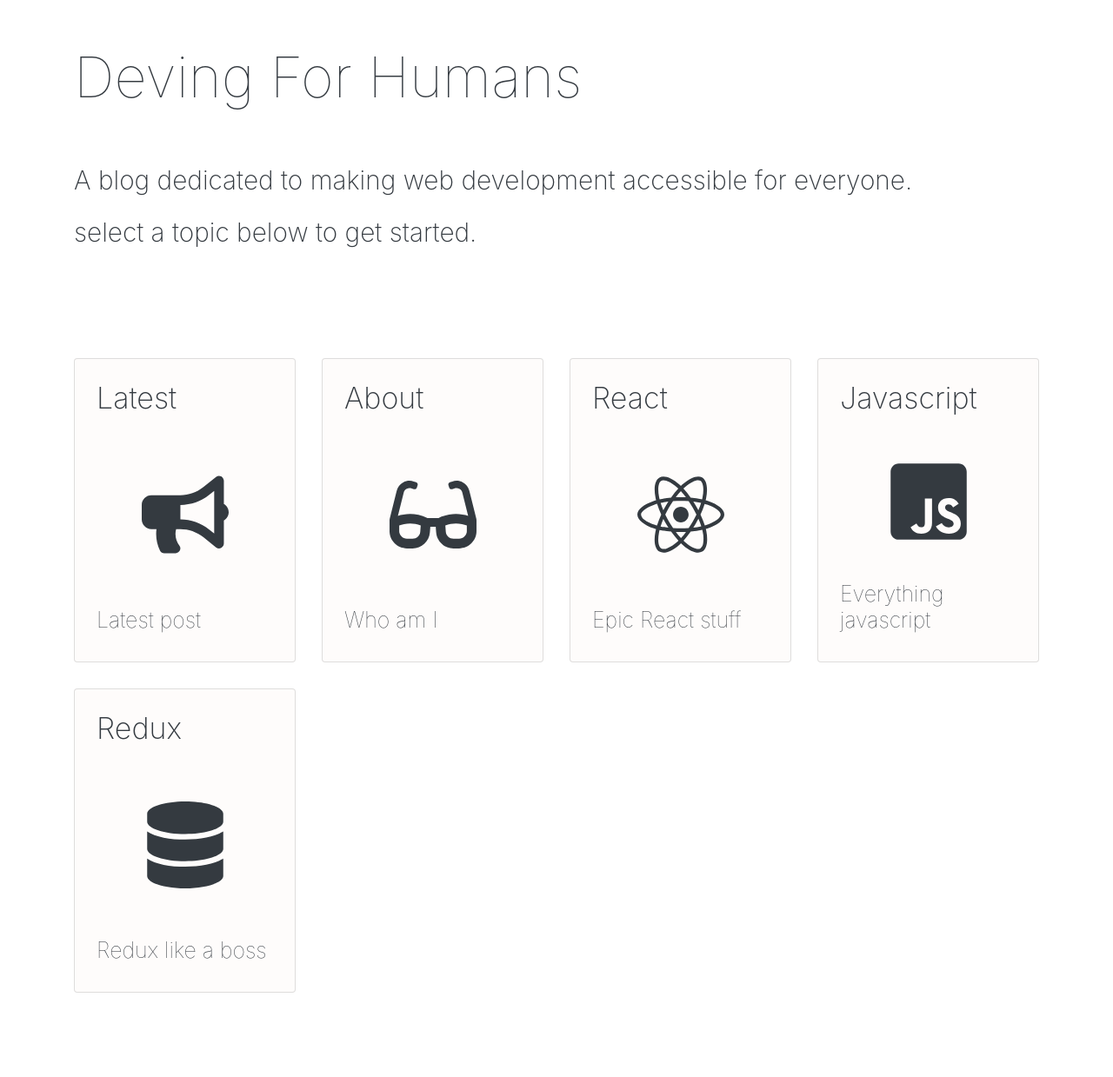
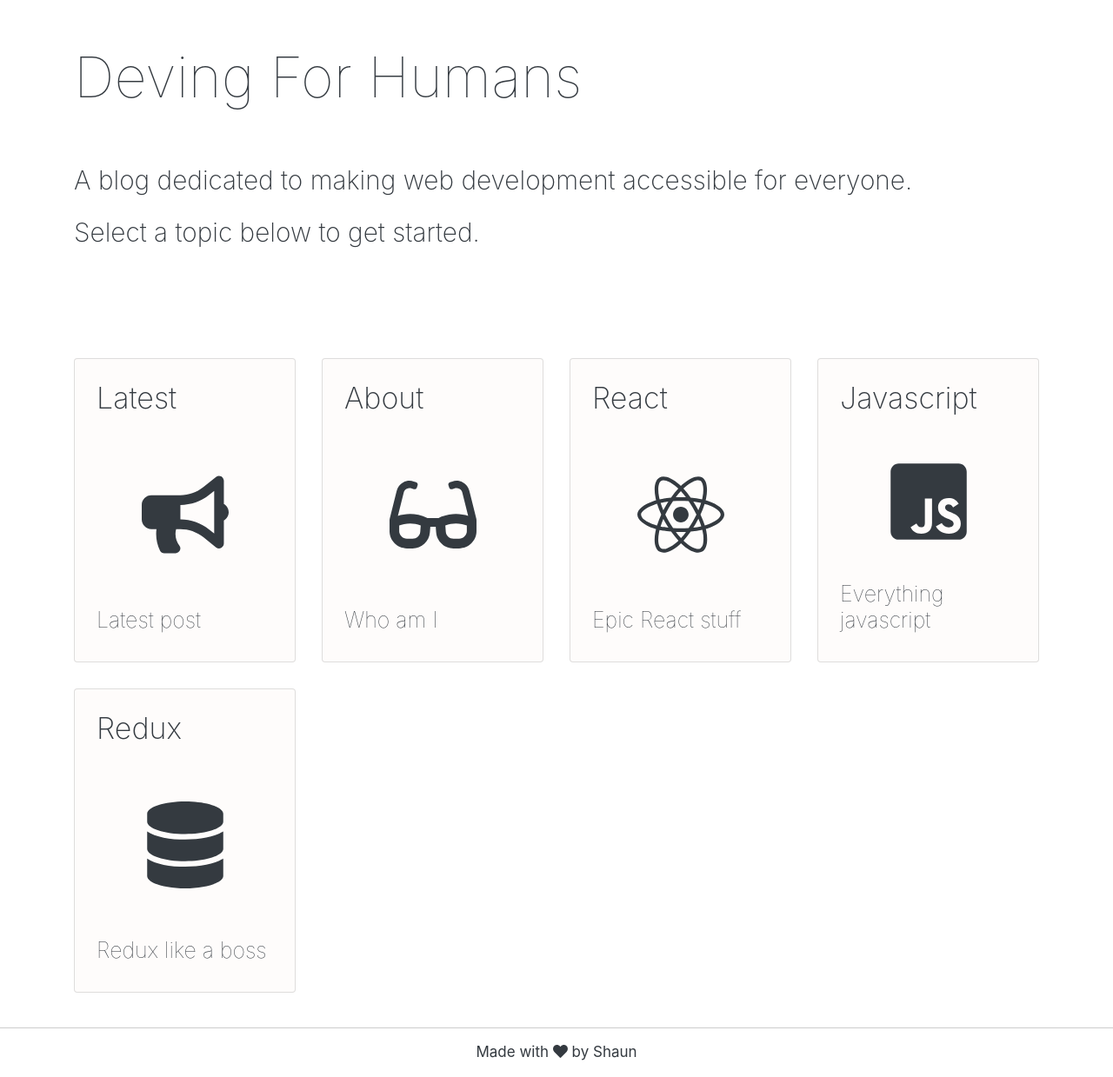
Before and after one commit to Shaun2D2/blog, a React app: page / in a window 1280 px wide. Shown: the whole page at 87% size. Before the commit the page ends 1157 px from the top, so only its background shows below. Built offline with nearby package versions, Linux system fonts and the light colour scheme; the HTML template or start-up script is replaced by a standard one.

Commit message:
added template pages, added footer.

```diff
--- a/package.json
+++ b/package.json
@@ -29,6 +29,7 @@
     "@fortawesome/free-brands-svg-icons": "^5.6.1",
     "@fortawesome/free-solid-svg-icons": "^5.6.1",
     "@fortawesome/react-fontawesome": "^0.1.3",
+    "babel-eslint": "^10.0.1",
     "bootstrap": "^4.1.3",
     "bootswatch": "^4.1.3",
     "eslint": "^5.10.0",
--- a/src/react/App.jsx
+++ b/src/react/App.jsx
@@ -1,9 +1,17 @@
 import React from 'react';
+import { Router, Route, Link } from "react-router-dom";
+
+import { faGlasses, faDatabase, faBullhorn, faHeart } from '@fortawesome/free-solid-svg-icons';
+import { fab, faJsSquare, faReact } from '@fortawesome/free-brands-svg-icons';
+import { library } from '@fortawesome/fontawesome-svg-core';
+
+import history from './utils/history';
+
+import Footer from './components/Footer';
+import Topic from './pages/Topic';
+import About from './pages/About';
 import Home from './pages/Home';
-
-import { faGlasses, faDatabase, faBullhorn } from '@fortawesome/free-solid-svg-icons';
-import { library } from '@fortawesome/fontawesome-svg-core';
-import { fab, faJsSquare, faReact } from '@fortawesome/free-brands-svg-icons';
+import Post from './pages/Post';
 
 /**
  * lets add in font-awesome icons.
@@ -15,10 +23,19 @@
     faGlasses,
     faDatabase,
     faBullhorn,
+    faHeart,
 );
 
 const App = () => (
-    <Home />
+    <Router history={history}>
+        <div>
+            <Route path="/" exact component={Home} />
+            <Route path="/post/:id" component={Post} />
+            <Route path="/topic/:id" component={Topic} />
+            <Route path="/about" component={About} />
+            <Footer />
+        </div>
+    </Router>
 );
 
 export default App;
--- a/src/react/components/Card.jsx
+++ b/src/react/components/Card.jsx
@@ -1,10 +1,16 @@
+import { FontAwesomeIcon } from '@fortawesome/react-fontawesome'
 import React from 'react';
-import { FontAwesomeIcon } from '@fortawesome/react-fontawesome'
+
+import history from '../utils/history';
 
 import './Card.scss';
 
-const Card = ({ title, summary, icon, color }) => (
-    <div className="card blog-card" style={{ backgroundColor: color }}>
+const Card = ({ title, summary, icon, color, path }) => (
+    <div
+        className="card blog-card"
+        style={{ backgroundColor: color }}
+        onClick={() => history.push(path)}
+    >
         <h2 className="blog-card__title">{title}</h2>
         <FontAwesomeIcon icon={icon} className="blog-card__icon"/>
         <h3 className="blog-card__summary">{summary}</h3>
--- a/src/react/components/Footer.jsx
+++ b/src/react/components/Footer.jsx
@@ -1,7 +1,12 @@
 import React from 'react';
+import { FontAwesomeIcon } from '@fortawesome/react-fontawesome';
+
+import './Footer.scss';
 
 const Footer = () => (
     <div className="footer">
-        some footer junk here...
+        Made with <FontAwesomeIcon icon="heart" /> by Shaun
     </div>
-)
+);
+
+export default Footer;
--- a/src/react/components/Footer.scss
+++ b/src/react/components/Footer.scss
@@ -1,4 +1,7 @@
 .footer {
+    text-align: center;
     width: 100%;
-    padding: 5px;
+    padding: 15px;
+    border-top: 1px solid #CCC;
+    margin-top: 25px;
 }
--- /dev/null
+++ b/src/react/pages/About.jsx
@@ -0,0 +1,9 @@
+import React from 'react';
+
+const About = () => (
+    <div>
+        About page...
+    </div>
+);
+
+export default About;
--- a/src/react/pages/Home.jsx
+++ b/src/react/pages/Home.jsx
@@ -11,31 +11,35 @@
         title: 'Latest',
         summary: 'Latest post',
         icon: 'bullhorn',
-        color: '#FEFCFB'
+        color: '#FEFCFB',
     },
     {
         title: 'About',
         summary: 'Who am I',
         icon: 'glasses',
-        color: '#FEFCFB'
+        color: '#FEFCFB',
+        path: '/about'
     },
     {
         title: 'React',
         summary: 'Epic React stuff',
         icon: ['fab', 'react'],
-        color: '#FEFCFB'
+        color: '#FEFCFB',
+        path: '/topic/1'
     },
     {
         title: 'Javascript',
         summary: 'Everything javascript',
         icon: ['fab', 'js-square'],
-        color: '#FEFCFB'
+        color: '#FEFCFB',
+        path: '/topic/2'
     },
     {
         title: 'Redux',
         summary: 'Redux like a boss',
         icon: 'database',
-        color: '#FEFCFB'
+        color: '#FEFCFB',
+        path: '/topic/3'
     }
 ]
 
@@ -59,7 +63,7 @@
                     <h3 className="home__title-description">
                         A blog dedicated to making web development accessible for everyone.
                         <br />
-                        select a topic below to get started.
+                        Select a topic below to get started.
                     </h3>
 
                     <div className="row">
--- /dev/null
+++ b/src/react/pages/Post.jsx
@@ -0,0 +1,9 @@
+import React from 'react';
+
+const Post = () => (
+    <div>
+        Post
+    </div>
+);
+
+export default Post;
--- /dev/null
+++ b/src/react/pages/Topic.jsx
@@ -0,0 +1,9 @@
+import React from 'react';
+
+const Topic = () => (
+    <div>
+        Topic
+    </div>
+);
+
+export default Topic;
--- /dev/null
+++ b/src/react/utils/history.js
@@ -0,0 +1,3 @@
+import { createBrowserHistory } from 'history'
+
+export default createBrowserHistory();
```
Also changed, not shown: 2 other files (tests, documents, lock files or other folders).
